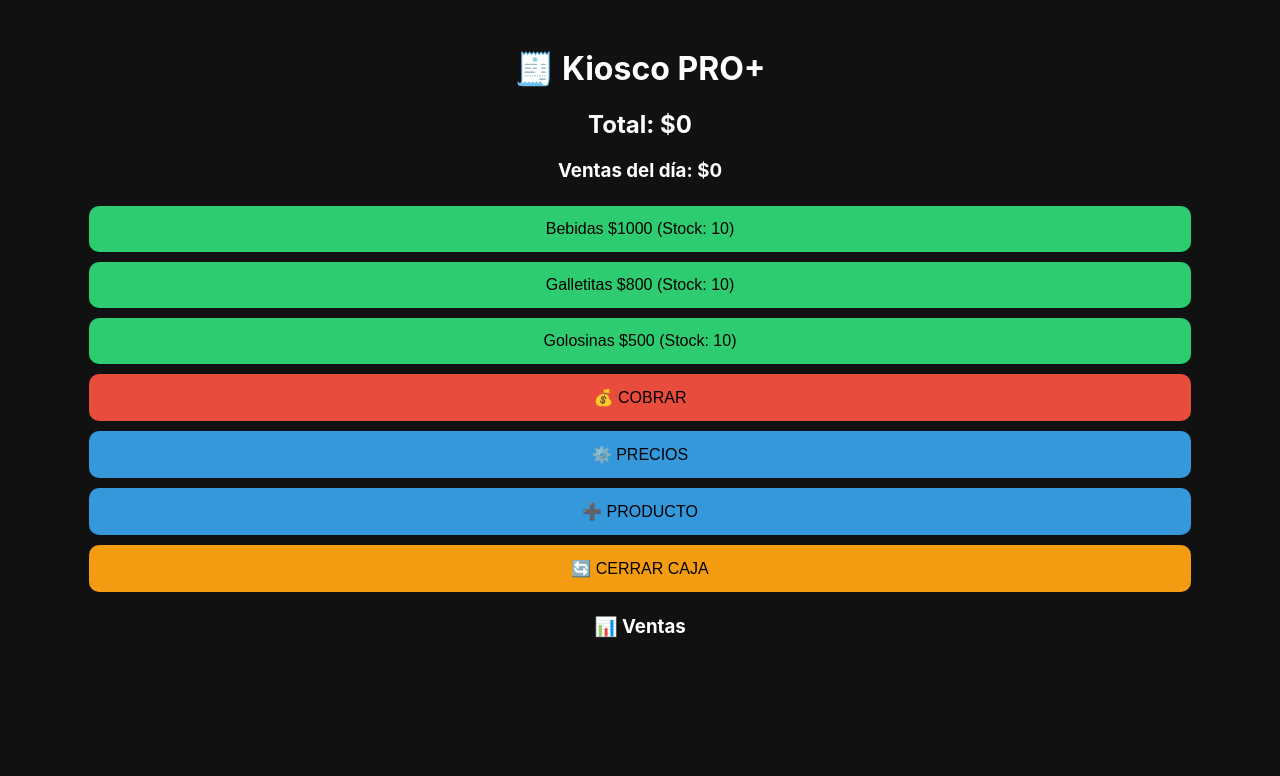
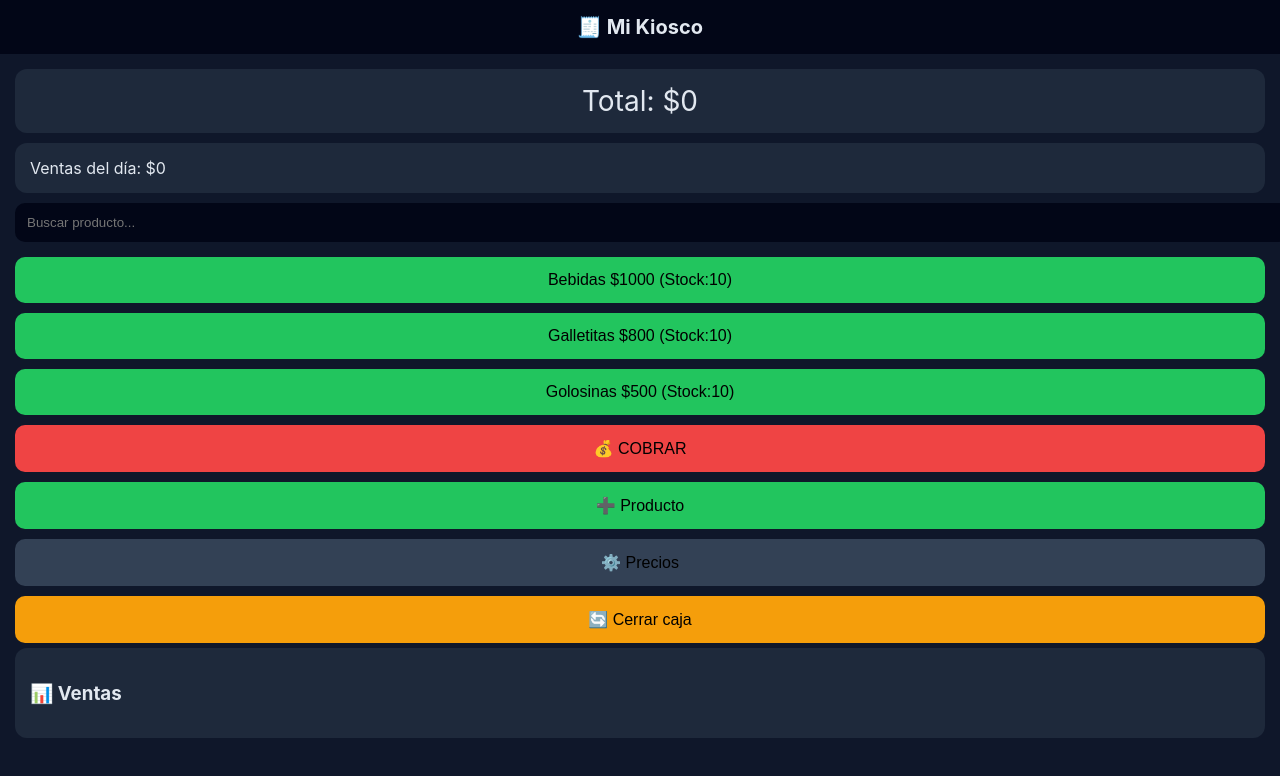
Before and after one commit to leonsaucedo07-maker/kiosco-app, a plain HTML site: page index.html in a window 1280 px wide. Drawn offline with Linux system fonts and the light colour scheme.

Commit message:
Update index.html

```diff
--- a/index.html
+++ b/index.html
@@ -3,170 +3,197 @@
 <head>
 <meta charset="UTF-8">
 <meta name="viewport" content="width=device-width, initial-scale=1.0">
-<title>Kiosco PRO+</title>
+<title>Mi Kiosco</title>
 
 <style>
-body {
-  font-family: -apple-system;
-  background: #111;
-  color: white;
-  text-align: center;
-  padding: 20px;
+:root{
+  --bg:#0f172a;
+  --card:#1e293b;
+  --accent:#22c55e;
+  --danger:#ef4444;
+  --warn:#f59e0b;
+  --text:#e2e8f0;
 }
 
-button {
-  width: 90%;
-  padding: 14px;
-  margin: 5px;
-  border-radius: 10px;
-  font-size: 16px;
-  border: none;
+body{
+  margin:0;
+  font-family:-apple-system;
+  background:var(--bg);
+  color:var(--text);
 }
 
-.btn { background: #2ecc71; }
-.cobrar { background: #e74c3c; }
-.config { background: #3498db; }
-.reset { background: #f39c12; }
-.delete { background: #555; }
+header{
+  padding:15px;
+  background:#020617;
+  text-align:center;
+  font-size:20px;
+  font-weight:bold;
+}
 
-.item {
-  background: #222;
-  padding: 10px;
-  margin: 5px;
-  border-radius: 8px;
-  text-align: left;
+.container{
+  padding:15px;
+}
+
+.card{
+  background:var(--card);
+  padding:15px;
+  border-radius:12px;
+  margin-bottom:10px;
+}
+
+.total{
+  font-size:28px;
+  text-align:center;
+}
+
+button{
+  width:100%;
+  padding:14px;
+  margin:5px 0;
+  border:none;
+  border-radius:10px;
+  font-size:16px;
+}
+
+.btn{ background:var(--accent); color:black;}
+.cobrar{ background:var(--danger);}
+.warn{ background:var(--warn);}
+.sec{ background:#334155;}
+
+input{
+  width:100%;
+  padding:12px;
+  border-radius:10px;
+  border:none;
+  margin-bottom:10px;
+  background:#020617;
+  color:white;
+}
+
+.item{
+  background:#020617;
+  padding:10px;
+  margin:5px 0;
+  border-radius:8px;
+  font-size:14px;
 }
 </style>
+</head>
 
-</head>
 <body>
 
-<h1>🧾 Kiosco PRO+</h1>
+<header>🧾 Mi Kiosco</header>
 
-<h2 id="total">Total: $0</h2>
-<h3 id="totalDia">Ventas del día: $0</h3>
+<div class="container">
+
+<div class="card total" id="total">Total: $0</div>
+<div class="card" id="totalDia">Ventas del día: $0</div>
+
+<input type="text" id="buscador" placeholder="Buscar producto..." oninput="render()">
 
 <div id="productos"></div>
 
 <button class="cobrar" onclick="cobrar()">💰 COBRAR</button>
-<button class="config" onclick="editarPrecios()">⚙️ PRECIOS</button>
-<button class="config" onclick="agregarProducto()">➕ PRODUCTO</button>
-<button class="reset" onclick="cerrarCaja()">🔄 CERRAR CAJA</button>
+<button class="btn" onclick="agregarProducto()">➕ Producto</button>
+<button class="sec" onclick="editarPrecios()">⚙️ Precios</button>
+<button class="warn" onclick="cerrarCaja()">🔄 Cerrar caja</button>
 
+<div class="card">
 <h3>📊 Ventas</h3>
 <div id="ventas"></div>
+</div>
+
+</div>
 
 <script>
 let total = 0;
 
 let productos = JSON.parse(localStorage.getItem("productos")) || {
-  Bebidas: {precio: 1000, stock: 10},
-  Galletitas: {precio: 800, stock: 10},
-  Golosinas: {precio: 500, stock: 10}
+  Bebidas:{precio:1000,stock:10},
+  Galletitas:{precio:800,stock:10},
+  Golosinas:{precio:500,stock:10}
 };
 
 let ventas = JSON.parse(localStorage.getItem("ventas")) || [];
 
 function guardar(){
-  localStorage.setItem("productos", JSON.stringify(productos));
-  localStorage.setItem("ventas", JSON.stringify(ventas));
+  localStorage.setItem("productos",JSON.stringify(productos));
+  localStorage.setItem("ventas",JSON.stringify(ventas));
 }
 
 function render(){
+  let filtro = document.getElementById("buscador").value.toLowerCase();
   let cont = document.getElementById("productos");
-  cont.innerHTML = "";
+  cont.innerHTML="";
 
-  for(let nombre in productos){
-    let p = productos[nombre];
-
-    let btn = document.createElement("button");
-    btn.className = "btn";
-    btn.innerText = nombre + " $" + p.precio + " (Stock: " + p.stock + ")";
-    btn.onclick = () => vender(nombre);
-
-    cont.appendChild(btn);
+  for(let n in productos){
+    if(n.toLowerCase().includes(filtro)){
+      let p=productos[n];
+      let b=document.createElement("button");
+      b.className="btn";
+      b.innerText=n+" $"+p.precio+" (Stock:"+p.stock+")";
+      b.onclick=()=>vender(n);
+      cont.appendChild(b);
+    }
   }
 }
 
-function vender(nombre){
-  let p = productos[nombre];
-  if(p.stock <= 0){
-    alert("Sin stock");
-    return;
-  }
-
-  total += p.precio;
+function vender(n){
+  let p=productos[n];
+  if(p.stock<=0){alert("Sin stock");return;}
+  total+=p.precio;
   p.stock--;
-
   actualizar();
 }
 
 function cobrar(){
-  if(total === 0) return;
-
-  let ticket = {
-    monto: total,
-    hora: new Date().toLocaleTimeString()
-  };
-
-  ventas.push(ticket);
+  if(total===0)return;
+  ventas.push({monto:total,hora:new Date().toLocaleTimeString()});
   guardar();
-
-  alert("Ticket: $" + total);
-
-  total = 0;
+  alert("Venta: $"+total);
+  total=0;
   actualizar();
 }
 
 function editarPrecios(){
-  for(let nombre in productos){
-    let nuevo = prompt("Precio de " + nombre, productos[nombre].precio);
-    if(nuevo !== null){
-      productos[nombre].precio = parseInt(nuevo);
-    }
+  for(let n in productos){
+    let v=prompt("Precio "+n,productos[n].precio);
+    if(v!==null)productos[n].precio=parseInt(v);
   }
   guardar();
   render();
 }
 
 function agregarProducto(){
-  let nombre = prompt("Nombre del producto");
-  if(!nombre) return;
-
-  let precio = prompt("Precio");
-  let stock = prompt("Stock");
-
-  productos[nombre] = {
-    precio: parseInt(precio),
-    stock: parseInt(stock)
-  };
-
+  let n=prompt("Nombre");
+  if(!n)return;
+  let p=prompt("Precio");
+  let s=prompt("Stock");
+  productos[n]={precio:parseInt(p),stock:parseInt(s)};
   guardar();
   render();
 }
 
 function cerrarCaja(){
   if(confirm("Cerrar caja?")){
-    ventas = [];
+    ventas=[];
     localStorage.removeItem("ventas");
     actualizar();
   }
 }
 
 function actualizar(){
-  document.getElementById("total").innerText = "Total: $" + total;
+  document.getElementById("total").innerText="Total: $"+total;
+  let suma=ventas.reduce((a,b)=>a+b.monto,0);
+  document.getElementById("totalDia").innerText="Ventas del día: $"+suma;
 
-  let suma = ventas.reduce((a,b)=>a+b.monto,0);
-  document.getElementById("totalDia").innerText = "Ventas del día: $" + suma;
-
-  let lista = document.getElementById("ventas");
-  lista.innerHTML = "";
-
-  ventas.slice().reverse().forEach(v=>{
-    let div = document.createElement("div");
-    div.className = "item";
-    div.innerText = "$" + v.monto + " - " + v.hora;
-    lista.appendChild(div);
+  let v=document.getElementById("ventas");
+  v.innerHTML="";
+  ventas.slice().reverse().forEach(x=>{
+    let d=document.createElement("div");
+    d.className="item";
+    d.innerText="$"+x.monto+" - "+x.hora;
+    v.appendChild(d);
   });
 
   render();
```
